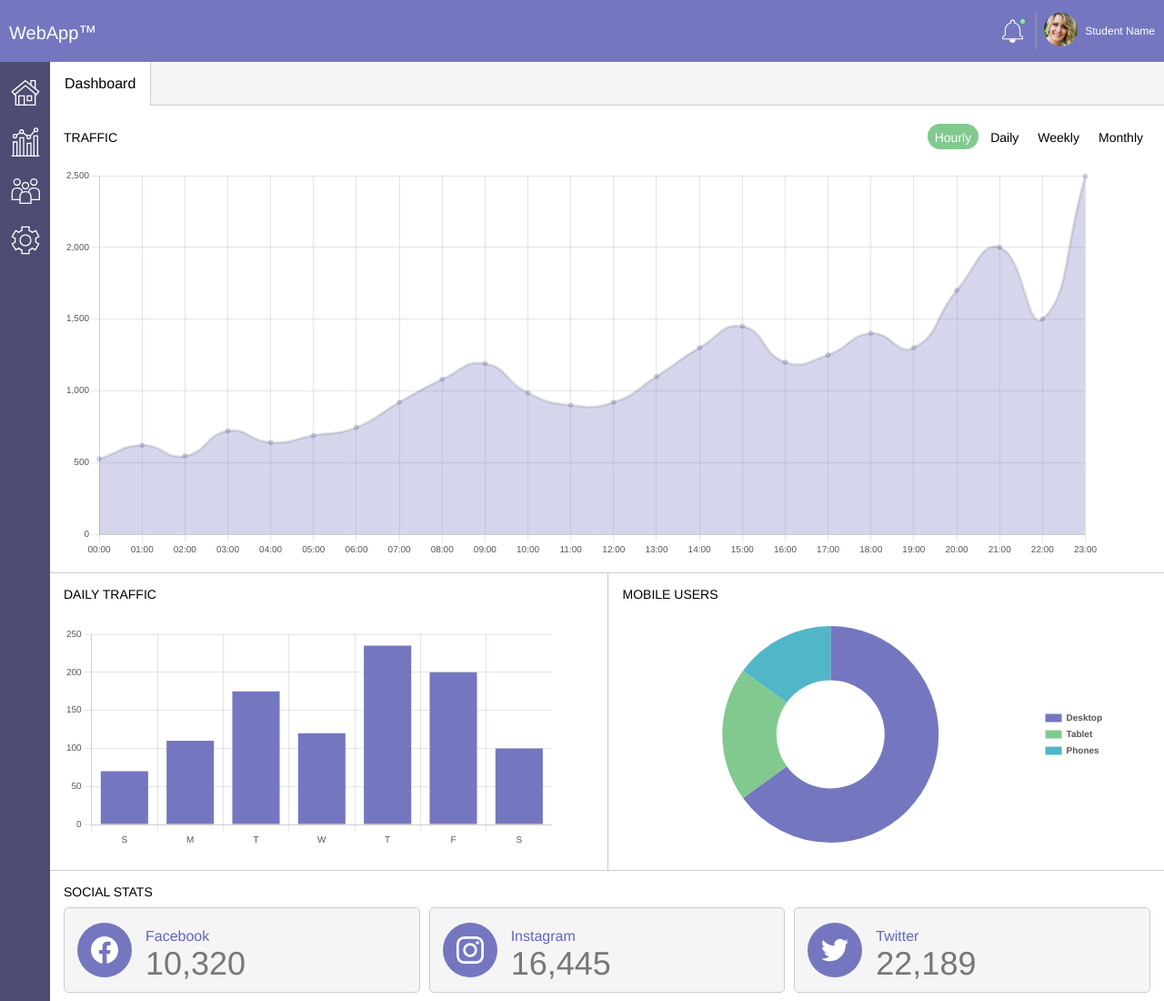
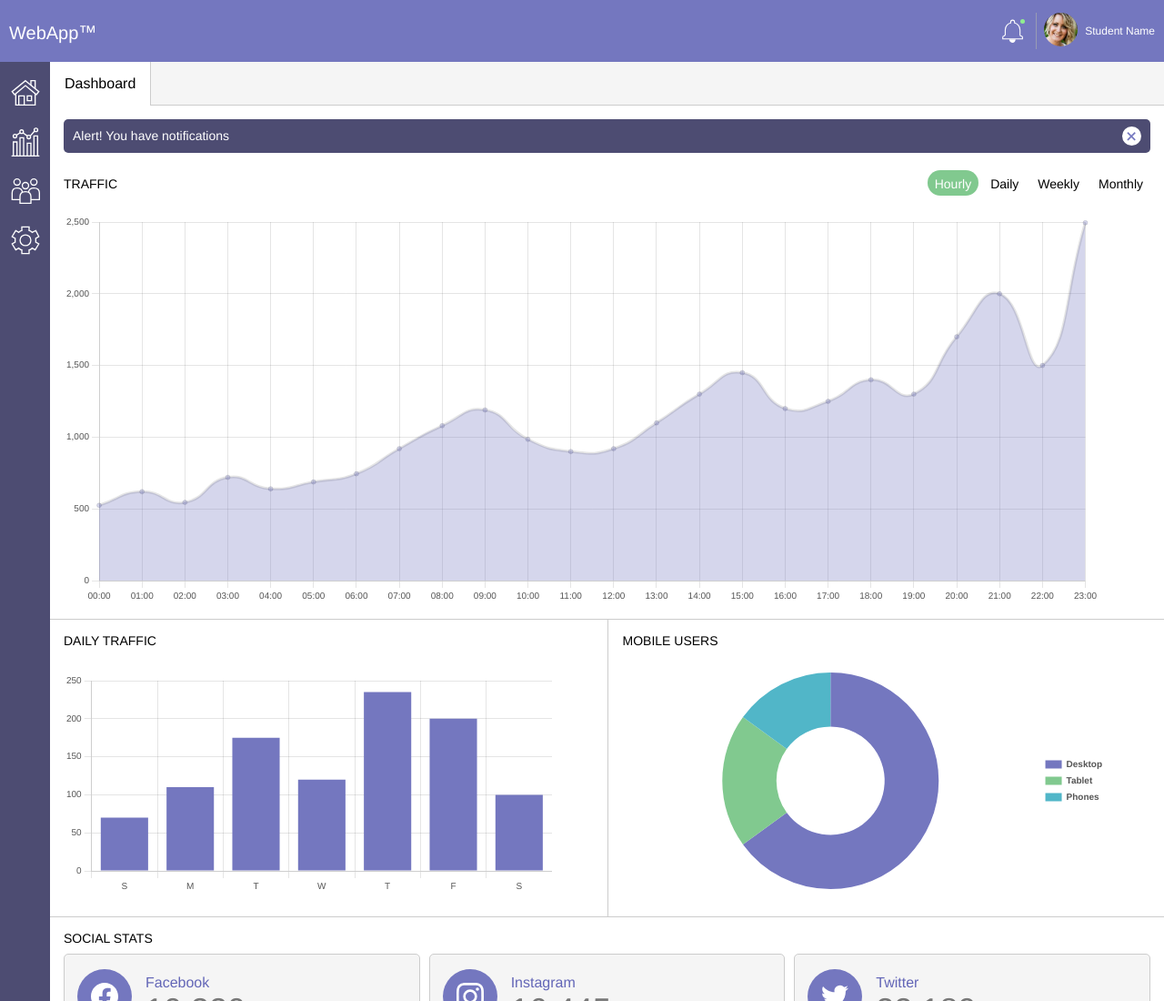
Before and after one commit to danpoynor/techdegree-project-07, a plain HTML site: page index.html in a window 1280 px wide. Shown: the top 1100 px of the page at 91% size. Drawn offline with Linux system fonts and the light colour scheme; a web font is replaced by a local one.

Commit message:
Show alert banner on load explaining notifications

```diff
--- a/index.html
+++ b/index.html
@@ -114,6 +114,8 @@
     <main id="dashboard">
 
       <h1><span>Dashboard</span></h1>
+
+      <section class="alerts-container"><section class="alert alert-success" id="alert-settings"><p><strong class="type">Alert!</strong> You have notifications</p><button class="btn-close-alert" title="Close Alert" type="button">+</button></section></section>
 
       <section class="traffic" id="traffic">
         <header>
```
